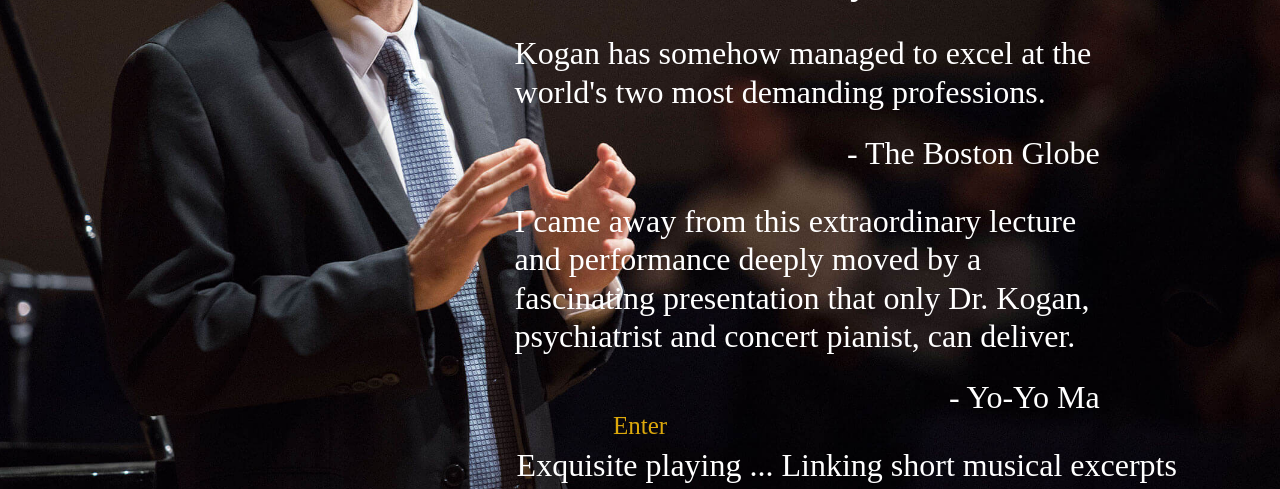
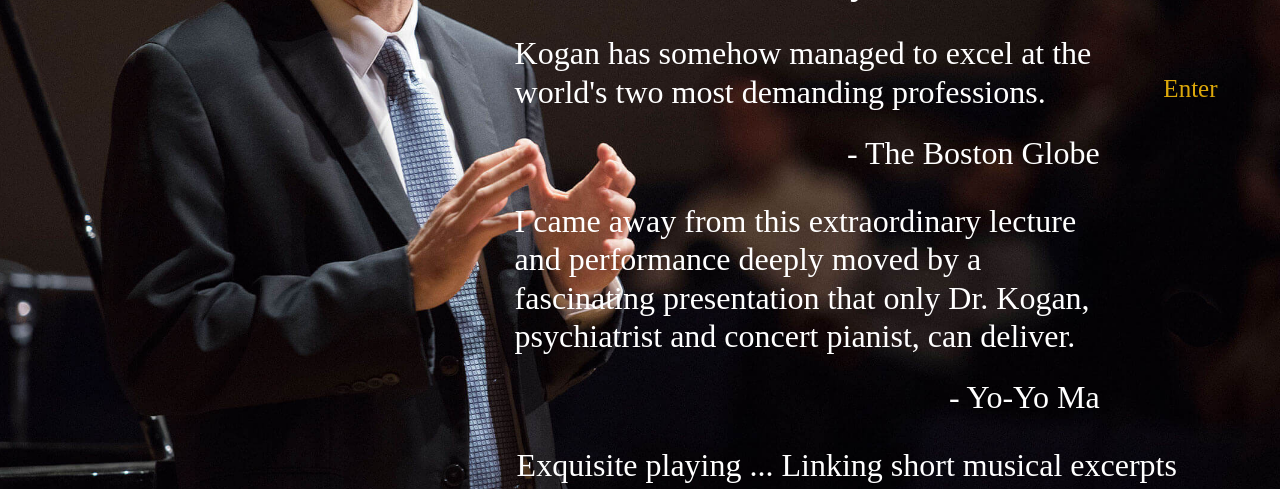
Before and after one commit to bchristopher23/Dr-Kogan-Vue, a Vue app: page / in a window 1280 px wide. Shown: the part 311-800 px from the top of the page. Built offline with nearby package versions, Linux system fonts and the light colour scheme.

Commit message:
update enter link position on splash page

```diff
--- a/src/views/Splash.vue
+++ b/src/views/Splash.vue
@@ -213,6 +213,8 @@ body {
                 margin: 0 auto;
                 font-size: 25px;
                 margin-top: 5px;
+                transform: none;
+                top: auto;
 
                  @media (max-width: 385px) {
                     font-size: 24px;
@@ -486,6 +488,14 @@ body {
 
 }
 
+.enter-link {
+    right: 2.5em;
+    left: auto;
+    top: 50%;
+    bottom: auto;
+    transform: translateY(-50%);
+}
+
 .continue-link {
     display: block !important;
     appearance: none;
```
Also changed, not shown: 1 other file (tests, documents, lock files or other folders).
